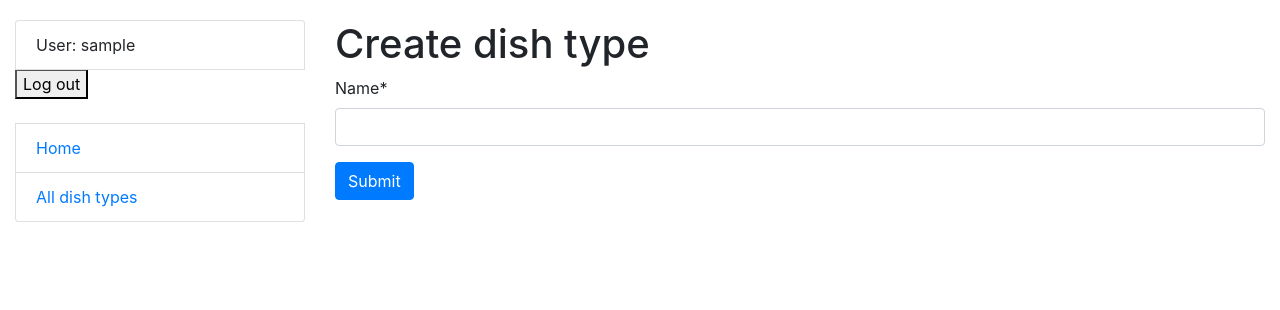
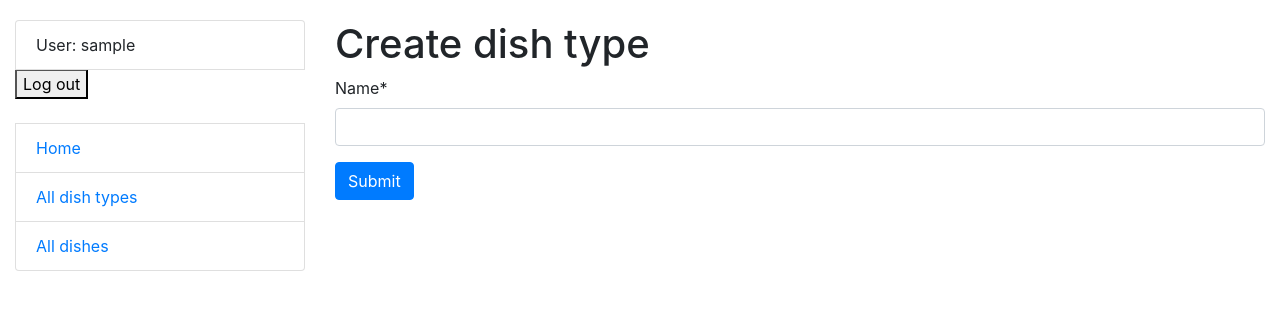
Before and after one commit to Dmitriy527/restaurant-kitchen-mate, a Django app: page /dish-types/create/ in a window 1280 px wide. Shown: the top 310 px of the page. Run offline with Django 5.2, Linux system fonts and the light colour scheme; the visitor is signed in with stand-in values (Sample User, id 1); some libraries are stand-ins or nearby versions.

Commit message:
Add button 'All dishes' in sidebar.html

```diff
--- a/templates/includes/sidebar.html
+++ b/templates/includes/sidebar.html
@@ -15,4 +15,5 @@
   <br>
   <li class="list-group-item"><a href="{% url 'kitchen_core:index' %}">Home</a></li>
   <li class="list-group-item"><a href="{% url 'kitchen_core:dish-types-list' %}">All dish types</a></li>
+  <li class="list-group-item"><a href="{% url 'kitchen_core:dishes-list' %}">All dishes</a></li>
 </ul>
```
